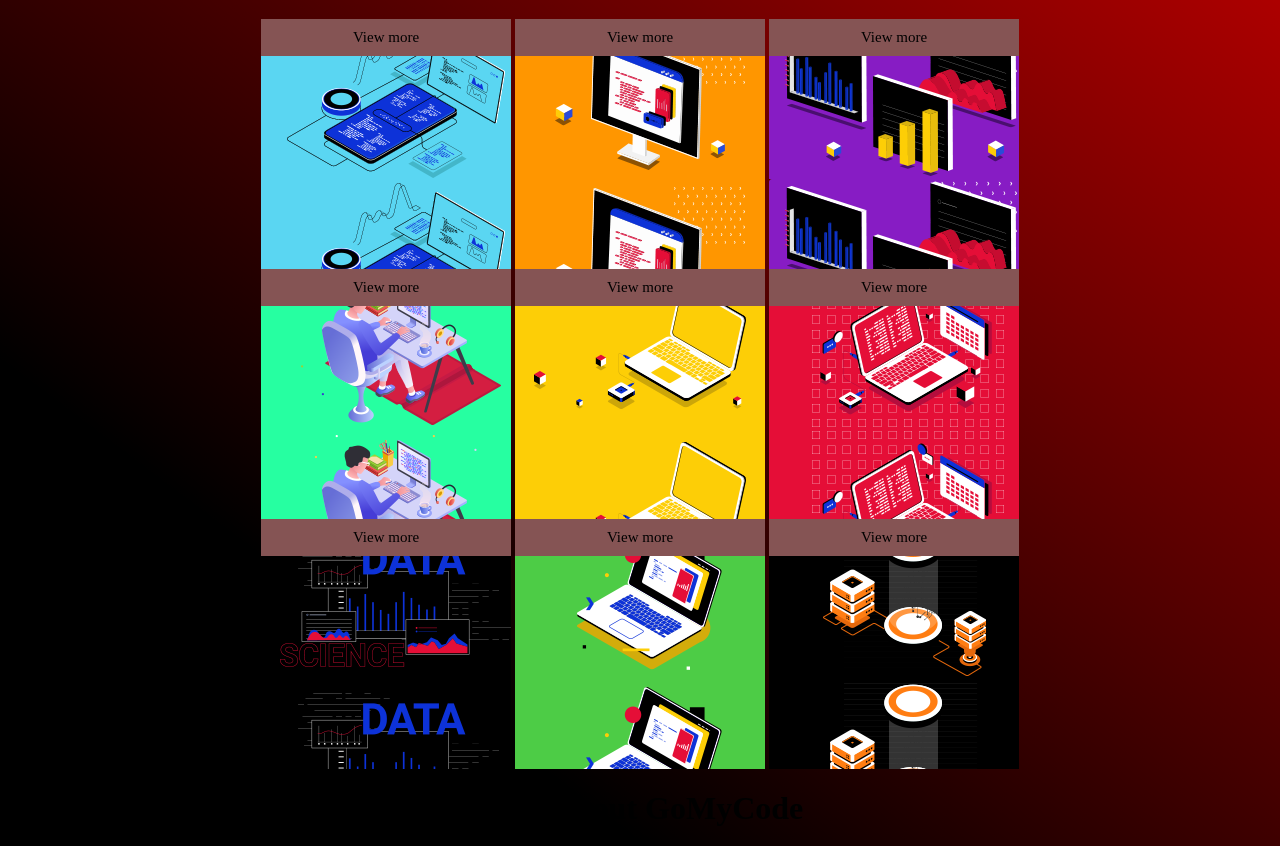
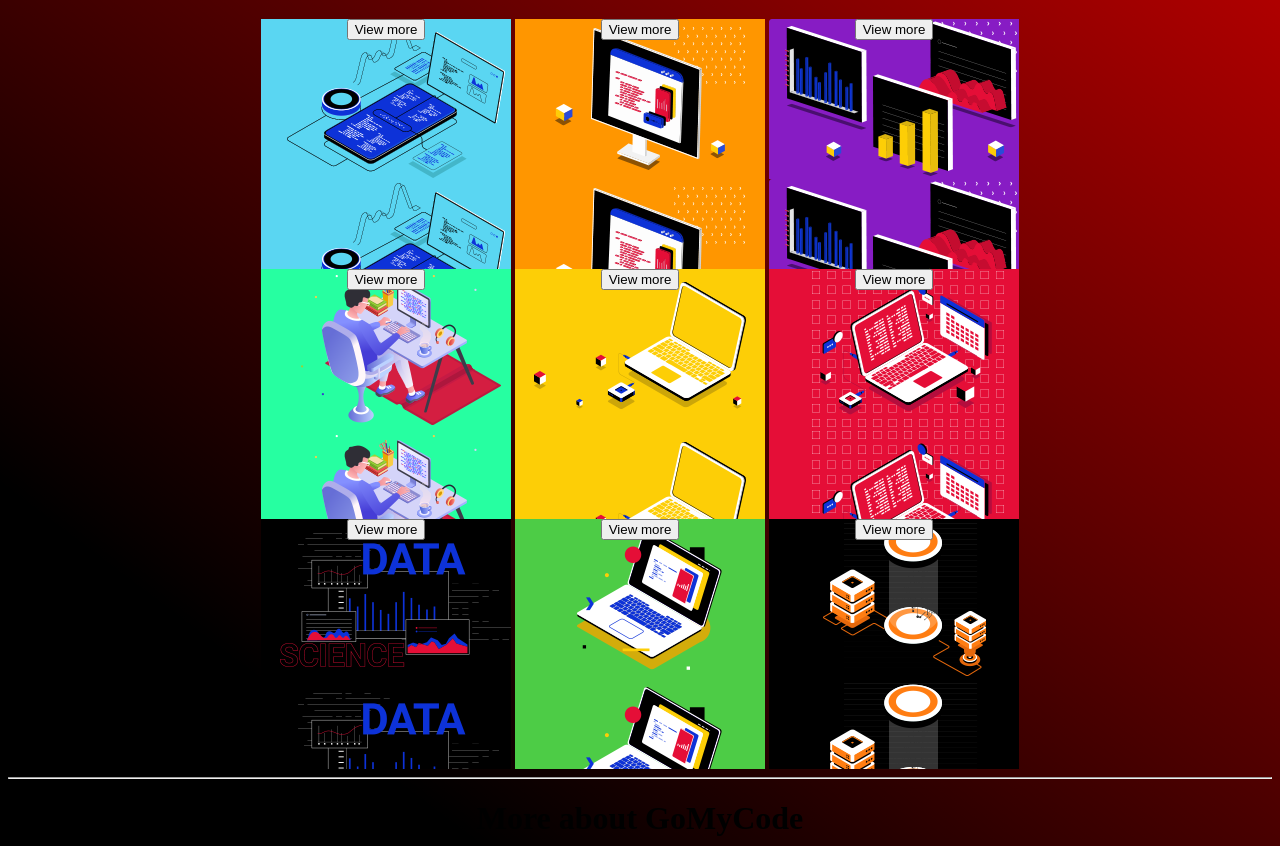
Before and after one commit to inesbenhadjhassine/checkpoint2, a plain HTML site: page checkpoint2/index.html in a window 1280 px wide. Shown: the part 242-1088 px from the top of the page. Drawn offline with nearby package versions, Linux system fonts and the light colour scheme.

Commit message:
Update index.html

```diff
--- a/checkpoint2/index.html
+++ b/checkpoint2/index.html
@@ -6,9 +6,11 @@
     <meta http-equiv="X-UA-Compatible" content="ie=edge">
     <title>Document</title>
     <link rel="stylesheet" type="text/css" href="./css/Style.css"/>
+    <script src="http://ajax.googleapis.com/ajax/libs/jquery/3.4.0/jquery.min.js"></script>
 </head>
 <body>
     <header>
+
         <div id="logo">
             <img src="./res/section2GMCLogo.png" alt="le logo de gomycode" height=60px width=60px/>
         </div>
@@ -30,46 +32,45 @@
         <center><h1>Courses</h1></center>
     </div>
 
-<div align="center">
-    <div class="cours1" height=30px width=50px>
-        <buttom class="buttomstyle">View more</buttom>
+    <div class="allcours" align="center">
+        <div class="cours1 cc" height=30px width=50px>
+                    <button id="unc" class="buttonstyle">View more</button>
         </div>
-    <div class="cours2">
-        <buttom class="buttomstyle">View more</buttom>
+        <div class="cours2 cc">
+                    <button id="deuxc" class="buttonstyle">View more</button>
         </div>
-    <div class="cours3">
-         <buttom class="buttomstyle">View more</buttom>
+        <div class="cours3 cc">
+                     <button id="troisc" class="buttonstyle">View more</button>
         </div>
     </div>
-<div align="center">
-        <div class="cours4" height=30px width=50px>
-            <buttom class="buttomstyle">View more</buttom>
+    <div class="allcours" align="center">
+        <div class="cours4 cc" height=30px width=50px>
+                        <button id="quatrec" class="buttonstyle">View more</button>
         </div>
-        <div class="cours5">
-            <buttom class="buttomstyle">View more</buttom>
+        <div class="cours5 cc">
+                        <button id="cinqc" class="buttonstyle">View more</button>
         </div>
-        <div class="cours6">
-             <buttom class="buttomstyle">View more</buttom>
+        <div class="cours6 cc">
+                         <button id="sixc" class="buttonstyle">View more</button>
         </div>
     </div>
-<div align="center">
-            <div class="cours7" height=30px width=50px>
-                <buttom class="buttomstyle">View more</buttom>
+    <div class="allcours" align="center">
+        <div class="cours7 cc" height=30px width=50px>
+                            <button id="septc" class="buttonstyle">View more</button>
         </div>
-            <div class="cours8">
-                <buttom class="buttomstyle">View more</buttom>
+        <div class="cours8 cc">
+                            <button id="huitc" class="buttonstyle">View more</button>
         </div>
-            <div class="cours9">
-                 <buttom class="buttomstyle">View more</buttom>
+        <div class="cours9 cc">
+                             <button id="neufc" class="buttonstyle">View more</button>
         </div>
     </div>
+        <hr>
     <div align="center">
         <h1> More about GoMyCode</h1>
     </div>
     <div align="center">
-            <video autoplay>
-                <source src="./res/SPARK- Yahia-s Story - GoMyCode- Tunisia [Mpgun.com].mp4" type="video/mp4">
-            </video>
+        <iframe width="560" height="315" src="https://www.youtube.com/embed/MkLog_27S6U" frameborder="0" allow="accelerometer; autoplay; encrypted-media; gyroscope; picture-in-picture" allowfullscreen></iframe>
     </div>
 </body>
 <script src="./js/main.js"></script>
```
Lines whose indentation alone changed are shown as unchanged.
